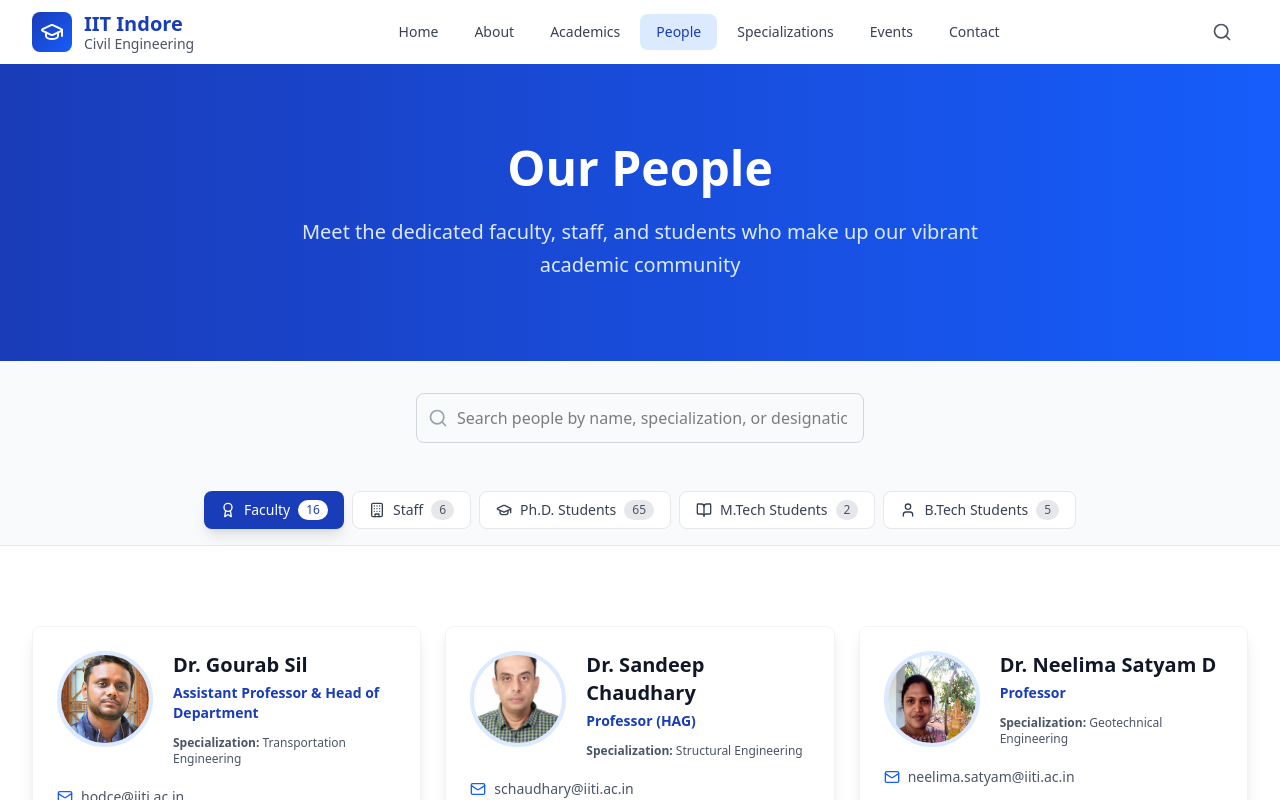
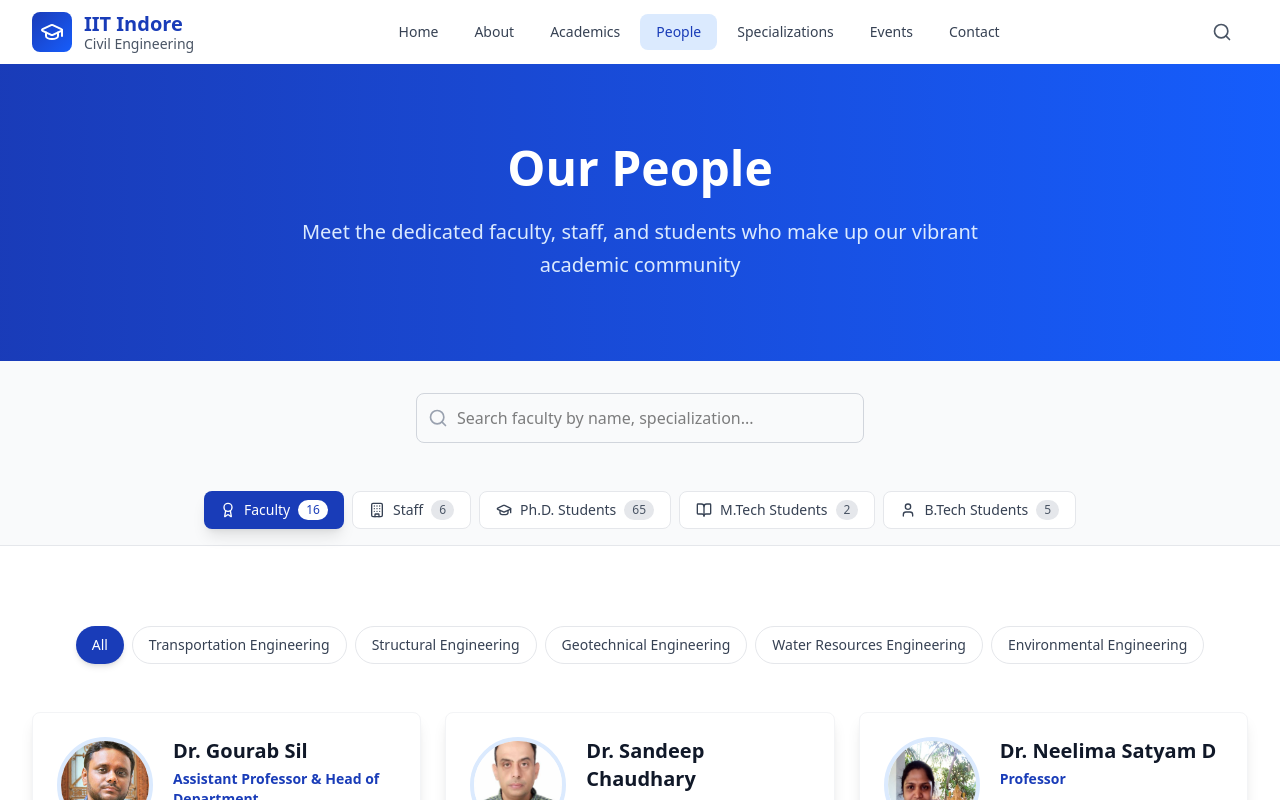
Before and after one commit to YATHARTH-77/web, a React (Vite) app: page /people in a window 1280 px wide. Shown: the top 800 px of the page. Built offline with nearby package versions, Linux system fonts and the light colour scheme.

Commit message:
division in faculty added

```diff
--- a/src/pages/People.jsx
+++ b/src/pages/People.jsx
@@ -1,9 +1,11 @@
 import React, { useState } from 'react';
-import { Mail, Phone, Award, BookOpen, Users, Search, GraduationCap, Building, User, Link as LinkIcon, Download, MapPin } from 'lucide-react'; // Added MapPin
+import { Mail, Phone, Award, BookOpen, Users, Search, GraduationCap, Building, User, Link as LinkIcon, Download, MapPin, ExternalLink } from 'lucide-react'; // Added ExternalLink
 
 const People = () => {
   const [activeTab, setActiveTab] = useState('regularFaculty');
   const [searchTerm, setSearchTerm] = useState('');
+  // --- NEW: State for faculty specialization filter ---
+  const [specializationFilter, setSpecializationFilter] = useState('All');
 
   // --- Faculty Data (with Room Numbers Added) ---
   const regularFaculty = [
@@ -337,6 +339,9 @@
     },
   ];
 
+  // --- NEW: Get unique specializations for filter buttons ---
+  const specializations = ['All', ...new Set(regularFaculty.map(f => f.specialization))];
+
   // --- Staff Data ---
   const staff = [
     {
@@ -502,6 +507,7 @@
     }
   };
 
+  // --- UPDATED: filterData function ---
   const filterData = (data) => {
     // M.Tech and B.Tech tabs just show links, no filtering needed
     if (activeTab === 'mtech' || activeTab === 'btech') {
@@ -515,12 +521,28 @@
       );
     }
 
-    // Default for faculty and staff
-    return data.filter(person =>
-      person.name.toLowerCase().includes(searchTerm.toLowerCase()) ||
-      (person.specialization && person.specialization.toLowerCase().includes(searchTerm.toLowerCase())) ||
-      (person.designation && person.designation.toLowerCase().includes(searchTerm.toLowerCase()))
-    );
+    // Staff tab filters by name or designation
+    if (activeTab === 'staff') {
+      return data.filter(person =>
+        person.name.toLowerCase().includes(searchTerm.toLowerCase()) ||
+        (person.designation && person.designation.toLowerCase().includes(searchTerm.toLowerCase()))
+      );
+    }
+
+    // Faculty tab filters by specialization AND search term
+    if (activeTab === 'regularFaculty') {
+      const specializationFiltered = data.filter(person =>
+        specializationFilter === 'All' || person.specialization === specializationFilter
+      );
+
+      return specializationFiltered.filter(person =>
+        person.name.toLowerCase().includes(searchTerm.toLowerCase()) ||
+        (person.specialization && person.specialization.toLowerCase().includes(searchTerm.toLowerCase())) ||
+        (person.designation && person.designation.toLowerCase().includes(searchTerm.toLowerCase()))
+      );
+    }
+
+    return data; // Fallback
   };
 
   // --- Render Functions ---
@@ -556,14 +578,12 @@
               <span>{member.phone}</span>
             </div>
           )}
-          {/* --- ADDED ROOM NUMBER DISPLAY --- */}
           {member.room && (
             <div className="flex items-center text-gray-600">
               <MapPin className="h-4 w-4 mr-2 text-blue-600" />
               <span>{member.room}</span>
             </div>
           )}
-          {/* --- END OF ADDED CODE --- */}
           <div className="pt-2">
             <h4 className="text-xs font-semibold text-gray-800 mb-1">Research Interests:</h4>
             <ul className="list-disc list-inside space-y-1">
@@ -621,6 +641,7 @@
     </div>
   );
 
+  // --- UPDATED: renderStudentYearCard function ---
   const renderStudentYearCard = (studentYear, index) => {
     let IconComponent;
     let colorClass;
@@ -654,8 +675,9 @@
               rel="noopener noreferrer"
               className={`inline-flex items-center px-4 py-2 bg-${colorClass}-600 text-white text-sm font-medium rounded-lg hover:bg-${colorClass}-700 transition-colors`}
             >
-              Download PDF
-              <Download className="h-4 w-4 ml-2" />
+              {/* --- UPDATED: Text and Icon --- */}
+              View PDF
+              <ExternalLink className="h-4 w-4 ml-2" />
             </a>
           </div>
         </div>
@@ -709,6 +731,20 @@
     );
   };
 
+  // --- NEW: Dynamic placeholder text ---
+  const getPlaceholderText = () => {
+    switch (activeTab) {
+      case 'regularFaculty':
+        return 'Search faculty by name, specialization...';
+      case 'staff':
+        return 'Search staff by name or designation...';
+      case 'phd':
+        return 'Search Ph.D. students by name...';
+      default:
+        return 'Search...';
+    }
+  };
+
 
   return (
     <div className="bg-white">
@@ -732,7 +768,8 @@
               <Search className="absolute left-3 top-1/2 transform -translate-y-1/2 text-gray-400 h-5 w-5" />
               <input
                 type="text"
-                placeholder="Search people by name, specialization, or designation..."
+                // --- UPDATED: Placeholder ---
+                placeholder={getPlaceholderText()}
                 value={searchTerm}
                 onChange={(e) => setSearchTerm(e.target.value)}
                 className="w-full pl-10 pr-4 py-3 border border-gray-300 rounded-lg focus:ring-2 focus:ring-blue-500 focus:border-transparent"
@@ -753,6 +790,7 @@
                 onClick={() => {
                   setActiveTab(tab.id);
                   setSearchTerm(''); // Clear search on tab change
+                  setSpecializationFilter('All'); // --- NEW: Reset filter on tab change ---
                 }}
                 className={`flex items-center space-x-2 px-4 py-2 rounded-lg font-medium text-sm transition-all duration-300 ${
                   activeTab === tab.id
@@ -776,6 +814,27 @@
       {/* Content */}
       <section className="py-20">
         <div className="max-w-7xl mx-auto px-4 sm:px-6 lg:px-8">
+
+          {/* --- NEW: Specialization Filter Buttons --- */}
+          {activeTab === 'regularFaculty' && (
+            <div className="flex flex-wrap justify-center gap-2 mb-12">
+              {specializations.map((spec) => (
+                <button
+                  key={spec}
+                  onClick={() => setSpecializationFilter(spec)}
+                  className={`px-4 py-2 rounded-full font-medium text-sm transition-all duration-300 ${
+                    specializationFilter === spec
+                      ? 'bg-blue-800 text-white shadow-md'
+                      : 'bg-white text-gray-700 hover:bg-gray-100 border border-gray-200'
+                  }`}
+                >
+                  {spec}
+                </button>
+              ))}
+            </div>
+          )}
+          {/* --- End of Filter Buttons --- */}
+
           {renderGrid()}
         </div>
       </section>
```
